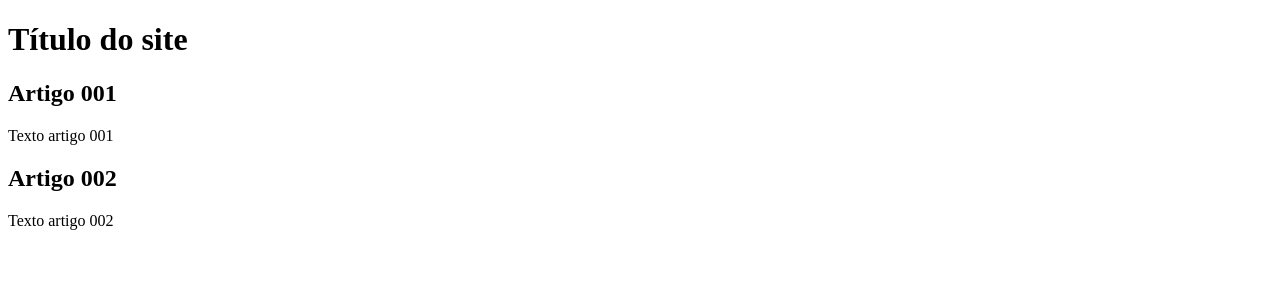
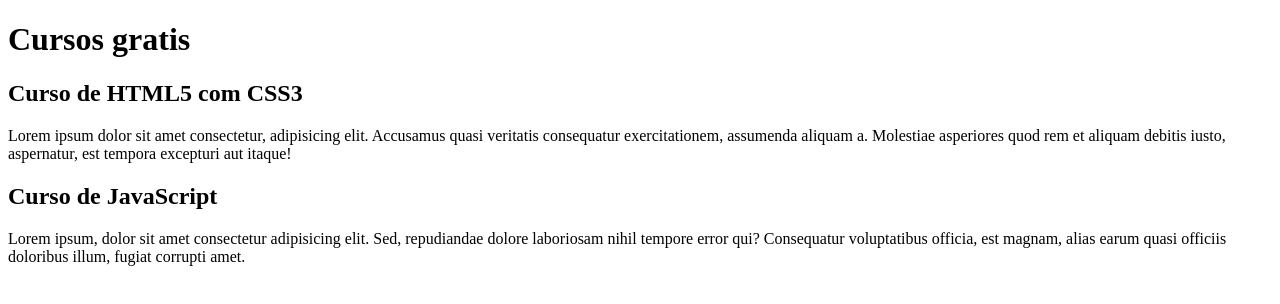
Before and after one commit to gabrielrodrigss/projeto-site, a plain HTML site: page index.html in a window 1280 px wide. Drawn offline with Linux system fonts and the light colour scheme.

Commit message:
comecei a escrever o conteúdo

```diff
--- a/index.html
+++ b/index.html
@@ -9,15 +9,15 @@
 <body>
     <main>
         <header>
-            <h1>Título do site</h1>
+            <h1>Cursos gratis</h1>
         </header>
         <article>
-            <h2>Artigo 001</h2>
-            <p>Texto artigo 001</p>
+            <h2>Curso de HTML5 com CSS3</h2>
+            <p>Lorem ipsum dolor sit amet consectetur, adipisicing elit. Accusamus quasi veritatis consequatur exercitationem, assumenda aliquam a. Molestiae asperiores quod rem et aliquam debitis iusto, aspernatur, est tempora excepturi aut itaque!</p>
         </article>
         <article>
-            <h2>Artigo 002</h2>
-            <p>Texto artigo 002</p>
+            <h2>Curso de JavaScript</h2>
+            <p>Lorem ipsum, dolor sit amet consectetur adipisicing elit. Sed, repudiandae dolore laboriosam nihil tempore error qui? Consequatur voluptatibus officia, est magnam, alias earum quasi officiis doloribus illum, fugiat corrupti amet.</p>
         </article>
     </main>
 
```
